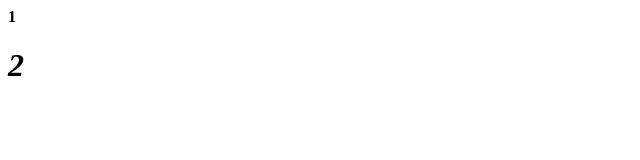
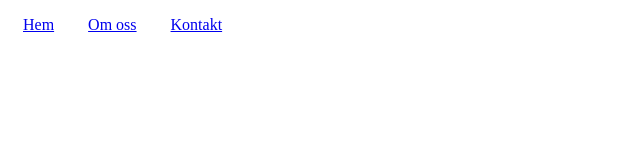
Before and after one commit to SvanteJonssonITHS/HTML-och-CSS, a plain HTML site: page Blockelement-inline-element-div-och-span/index.html in a window 1280 px wide. Shown: the whole page, without its empty margins (0-640 px from the left). Drawn offline with Linux system fonts and the light colour scheme.

Commit message:
Visning av element

```diff
--- /dev/null
+++ b/Blockelement-inline-element-div-och-span/index.css
@@ -0,0 +1,11 @@
+a {
+    padding: 0 15px;
+  }
+
+  ul {
+    padding-left: 0;
+  }
+
+  li {
+    display: inline;
+  }
--- a/Blockelement-inline-element-div-och-span/index.html
+++ b/Blockelement-inline-element-div-och-span/index.html
@@ -1,13 +1,17 @@
 <!DOCTYPE html>
-<html lang="en">
-<head>
+<html lang="sv">
+  <head>
     <meta charset="UTF-8">
-    <meta http-equiv="X-UA-Compatible" content="IE=edge">
-    <meta name="viewport" content="width=device-width, initial-scale=1.0">
-    <title>Document</title>
-</head>
-<body>
-    <div><span><strong>1</strong></span></div>
-    <h1><em>2</em></h1>
-</body>
+    <title>En rubrik och ett stycke</title>
+    <link href="index.css" rel="stylesheet">
+  </head>
+  <body>
+    <nav>
+      <ul>
+        <li><a href="index.html">Hem</a></li>
+        <li><a href="about.html">Om oss</a></li>
+        <li><a href="contact.html">Kontakt</a></li>
+      </ul>
+    </nav>
+  </body>
 </html>
```
